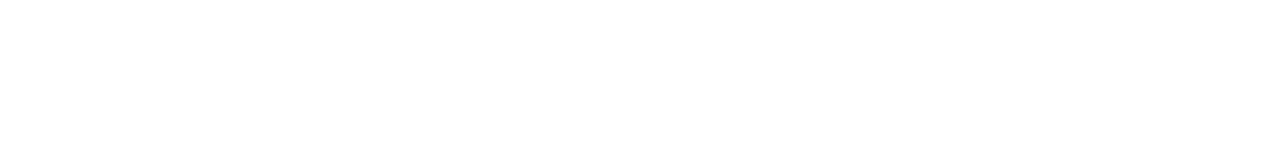
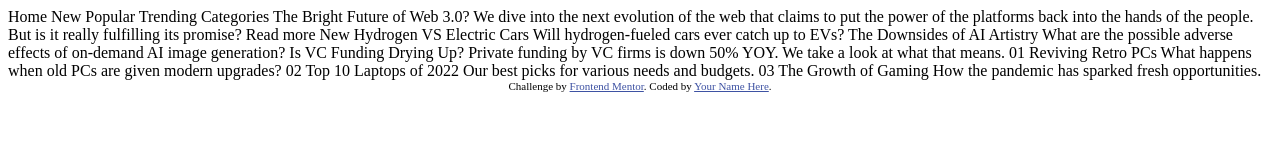
Before and after one commit to yuliia-p/News-homepage, a website: page index.html in a window 1280 px wide. Drawn offline with Linux system fonts and the light colour scheme.

Commit message:
news-homepage-1

```diff
--- a/index.html
+++ b/index.html
@@ -2,19 +2,59 @@
 <html lang="en">
 <head>
   <meta charset="UTF-8">
-  <meta name="viewport" content="width=device-width, initial-scale=1.0">
-  <title>AJAX Project</title>
-  <link rel="icon" href="images/favicon.ico">
-  <link rel="stylesheet" href="css/reset.css">
-  <link rel="stylesheet" href="css/layout.css">
-  <link rel="stylesheet" href="css/styles.css">
+  <meta name="viewport" content="width=device-width, initial-scale=1.0"> <!-- displays site properly based on user's device -->
+
+  <link rel="icon" type="image/png" sizes="32x32" href="./assets/images/favicon-32x32.png">
+
+  <title>Frontend Mentor | News homepage</title>
+
+  <!-- Feel free to remove these styles or customise in your own stylesheet 👍 -->
+  <style>
+    .attribution { font-size: 11px; text-align: center; }
+    .attribution a { color: hsl(228, 45%, 44%); }
+  </style>
 </head>
 <body>
-  <header>
-  </header>
-  <main>
-  </main>
-  <script src="js/data.js"></script>
-  <script src="js/main.js"></script>
+
+  Home
+  New
+  Popular
+  Trending
+  Categories
+
+  The Bright Future of Web 3.0?
+
+  We dive into the next evolution of the web that claims to put the power of the platforms back into the hands of the people.
+  But is it really fulfilling its promise?
+
+  Read more
+
+  New
+
+  Hydrogen VS Electric Cars
+  Will hydrogen-fueled cars ever catch up to EVs?
+
+  The Downsides of AI Artistry
+  What are the possible adverse effects of on-demand AI image generation?
+
+  Is VC Funding Drying Up?
+  Private funding by VC firms is down 50% YOY. We take a look at what that means.
+
+  01
+  Reviving Retro PCs
+  What happens when old PCs are given modern upgrades?
+
+  02
+  Top 10 Laptops of 2022
+  Our best picks for various needs and budgets.
+
+  03
+  The Growth of Gaming
+  How the pandemic has sparked fresh opportunities.
+
+  <div class="attribution">
+    Challenge by <a href="https://www.frontendmentor.io?ref=challenge" target="_blank">Frontend Mentor</a>.
+    Coded by <a href="#">Your Name Here</a>.
+  </div>
 </body>
 </html>
--- /dev/null
+++ b/style-guide.md
@@ -0,0 +1,33 @@
+# Front-end Style Guide
+
+## Layout
+
+The designs were created to the following widths:
+
+- Mobile: 375px
+- Desktop: 1440px
+
+## Colors
+
+### Primary
+
+- Soft orange: hsl(35, 77%, 62%)
+- Soft red: hsl(5, 85%, 63%)
+
+### Neutral
+
+Off-white: hsl(36, 100%, 99%)
+Grayish blue: hsl(233, 8%, 79%)
+Dark grayish blue: hsl(236, 13%, 42%)
+Very dark blue: hsl(240, 100%, 5%)
+
+## Typography
+
+### Body Copy
+
+- Font size (paragraph): 15px
+
+### Font
+
+- Family: [Inter](https://fonts.google.com/specimen/Inter)
+- Weights: 400, 700, 800
```
Also changed, not shown: README-template.md (added), fonts/Inter-VariableFont_slnt,wght.ttf (added), fonts/README.txt (added), fonts/static/Inter-Bold.ttf (added), fonts/static/Inter-ExtraBold.ttf (added), fonts/static/Inter-Regular.ttf (added), images/favicon-32x32.png (added), images/favicon.ico (deleted), images/icon-menu-close.svg (added), images/icon-menu.svg (added), images/image-gaming-growth.jpg (added), images/image-retro-pcs.jpg (added), images/image-top-laptops.jpg (added), images/image-web-3-desktop.jpg (added), 2 more files.
